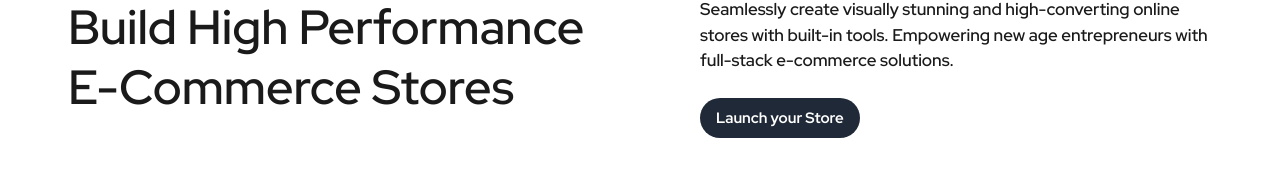
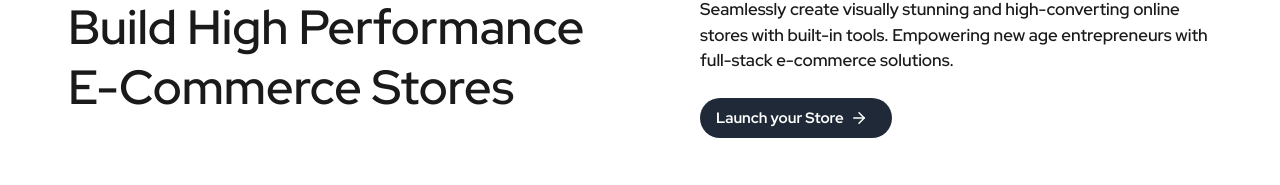
Before and after one commit to imshivamb/landing-page, a Next.js app: page /international in a window 1280 px wide. Shown: the part 767-952 px from the top of the page. Built offline with nearby package versions, Linux system fonts and the light colour scheme.

Commit message:
images changes

```diff
--- a/app/components/seo/Seo.tsx
+++ b/app/components/seo/Seo.tsx
@@ -4,6 +4,7 @@ import React from "react";
 import { Button } from "../Button";
 import PointsGrid from "./PointsGrid";
 import { useInView } from "react-intersection-observer";
+import { ArrowRight } from "lucide-react";
 
 const Seo = () => {
   const [ref, inView] = useInView({
@@ -30,10 +31,16 @@ const Seo = () => {
               stores with built-in tools. Empowering new age entrepreneurs with
               full-stack e-commerce solutions.
             </p>
-            <div className="py-2">
+            <div className="py-2 group">
               <Button
                 text="Launch your Store"
-                className="text-white bg-gray-800"
+                icon={
+                  <ArrowRight
+                    size={18}
+                    className=" group-hover:translate-x-2 transition-all duration-300"
+                  />
+                }
+                className="text-white flex items-center gap-1.5 bg-gray-800"
               />
             </div>
           </div>
--- a/app/components/services section/Services.tsx
+++ b/app/components/services section/Services.tsx
@@ -24,10 +24,10 @@ const Services = () => {
                 You&apos;ll have a branded job board as a centralized place to
                 display all the open positions at your organization.{" "}
               </p>
-              <Link href="">
+              <Link href="" className="mt-2">
                 <Button
                   text="Learn more"
-                  className="bg-gray-700/20 border border-white text-white "
+                  className="bg-white/90 border leading-tight border-white text-gray-800 "
                 />
               </Link>
             </div>
@@ -42,10 +42,10 @@ const Services = () => {
                 Connect with a community of brands, partners, and fellow
                 merchants who understand QPe.
               </p>
-              <Link href="">
+              <Link href="" className="mt-2">
                 <Button
                   text="Learn more"
-                  className="bg-gray-700/20 border border-white text-white "
+                  className="bg-white/90 border leading-tight border-white text-gray-800 "
                 />
               </Link>
             </div>
@@ -60,10 +60,10 @@ const Services = () => {
                 Find answers with a dedicated helpdesk resource full of articles
                 and videos from our Support team.
               </p>
-              <Link href="">
+              <Link href="" className="mt-2">
                 <Button
                   text="Learn more"
-                  className="bg-gray-700/20 border border-white text-white "
+                  className="bg-white/90 border leading-tight border-white text-gray-800 "
                 />
               </Link>
             </div>
--- a/app/constants/imagesImport.ts
+++ b/app/constants/imagesImport.ts
@@ -29,9 +29,9 @@ import tab4 from "../../public/images/marketing.jpg";
 import tab5 from "../../public/images/tab5.jpg";
 import features3 from "../../public/images/11.jpg";
 import storegraphic from "../../public/images/Website Graphic 1.jpg"
-import storegraphic2 from "../../public/images/Website Graphic New.png"
+import storegraphic2 from "../../public/images/Website Graphic.png"
 import hero1 from "../../public/images/1.jpg";
-import hero2 from "../../public/images/tab.jpg";
+import hero2 from "../../public/images/2.jpg";
 import hero3 from "../../public/images/3.jpg";
 import subscribe from "../../public/images/subscribe.jpg";
 import scroll1 from "../../public/images/heineken.svg";
--- a/app/globals.css
+++ b/app/globals.css
@@ -494,16 +494,16 @@ button:not(:disabled) {
   content: '';
 }
 
-.carousel-item::before {
+/* .carousel-item::before {
   left: 0;
-  opacity: 50%;
+  backdrop-filter: blur(10px);
 
 }
 
 .carousel-item::after {
   right: 0;
-  opacity: 50%;
-}
+  backdrop-filter: blur(10px);
+} */
 
 .testimonial-slide:first-child {
   margin-left: 200px;
```
Also changed, not shown: public/images/2.jpg, public/images/Website Graphic.png (added).
